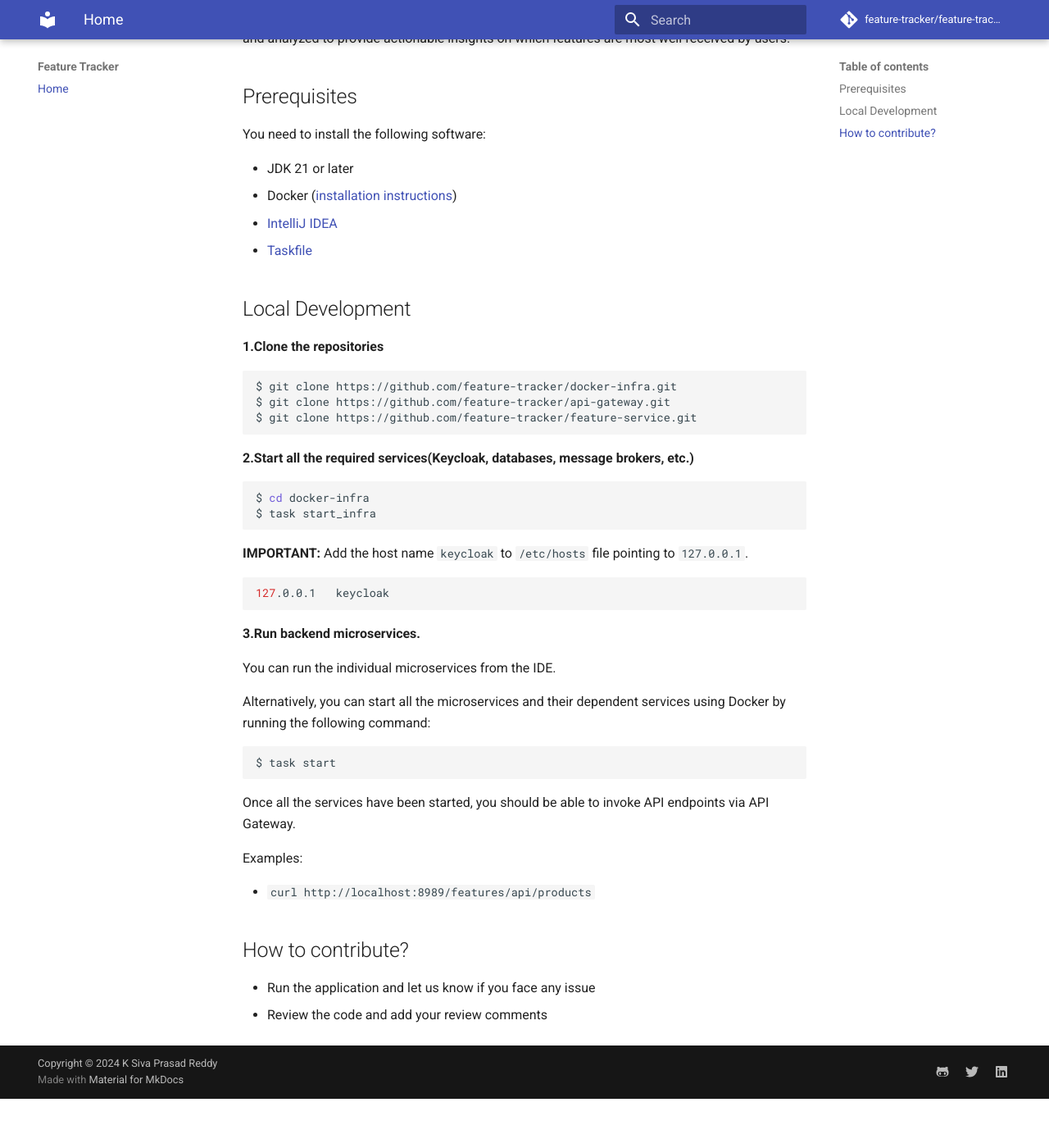
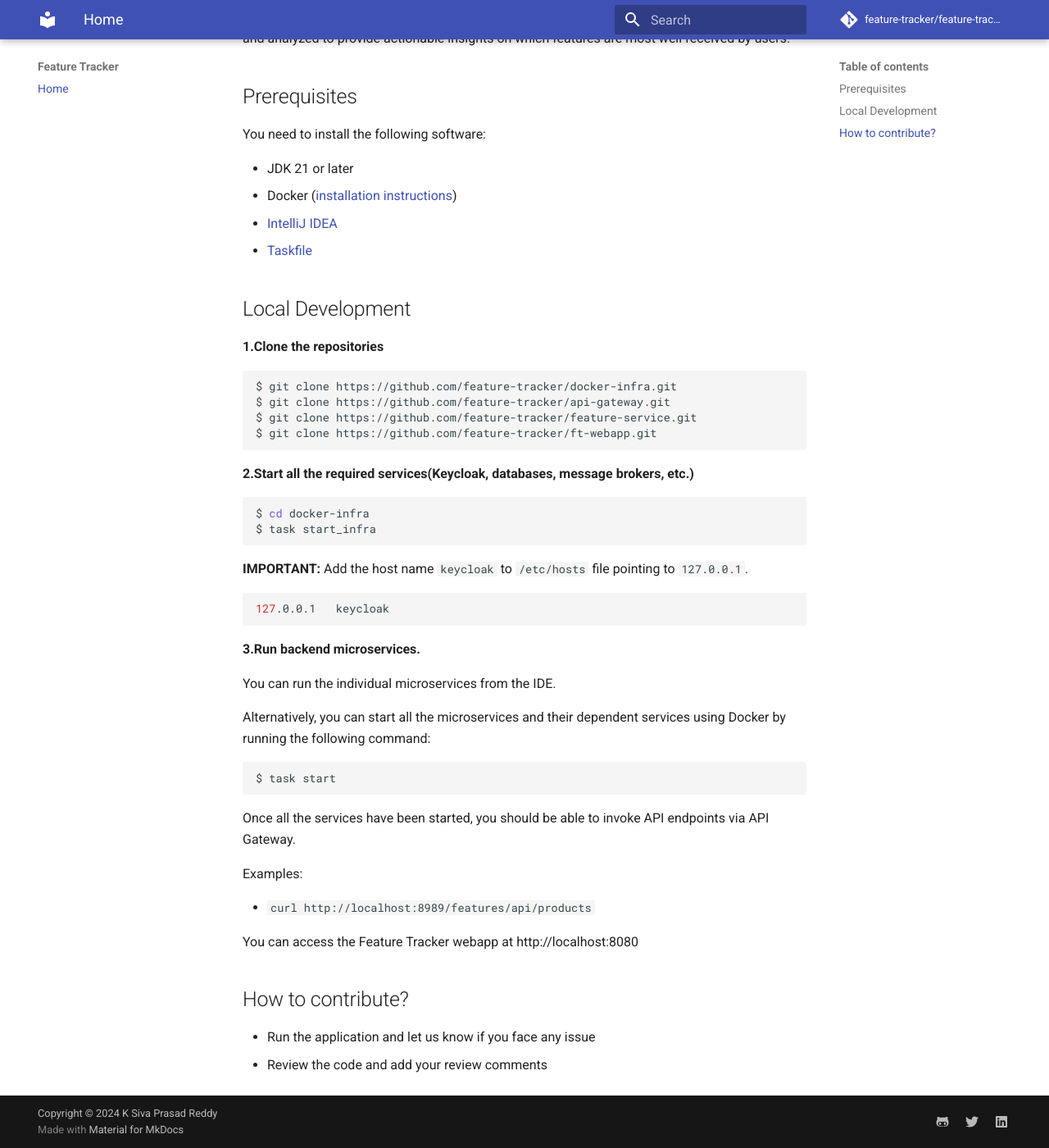
Before and after one commit to feature-tracker/feature-tracker.github.io, an MkDocs documentation site: the page built from docs/index.md, in a window 1280 px wide and 1400 px high, scrolled down 222 px. Shown: the whole window at 82% size. Built offline with MkDocs 1.6.1 and Material for MkDocs 9.7.7, drawn with Linux system fonts in a browser that asks for light colours; before the commit the page ends 1562 px from its top, so only the background shows below that.

Commit message:
[feat] Add ft-webapp to infra setup

````diff
--- a/docs/index.md
+++ b/docs/index.md
@@ -20,6 +20,7 @@ You need to install the following software:
 $ git clone https://github.com/feature-tracker/docker-infra.git
 $ git clone https://github.com/feature-tracker/api-gateway.git
 $ git clone https://github.com/feature-tracker/feature-service.git
+$ git clone https://github.com/feature-tracker/ft-webapp.git
 ```
 
 **2.Start all the required services(Keycloak, databases, message brokers, etc.)**
@@ -51,6 +52,8 @@ Examples:
 
 * `curl http://localhost:8989/features/api/products`
 
+You can access the Feature Tracker webapp at http://localhost:8080
+
 ## How to contribute?
 * Run the application and let us know if you face any issue
 * Review the code and add your review comments
````
